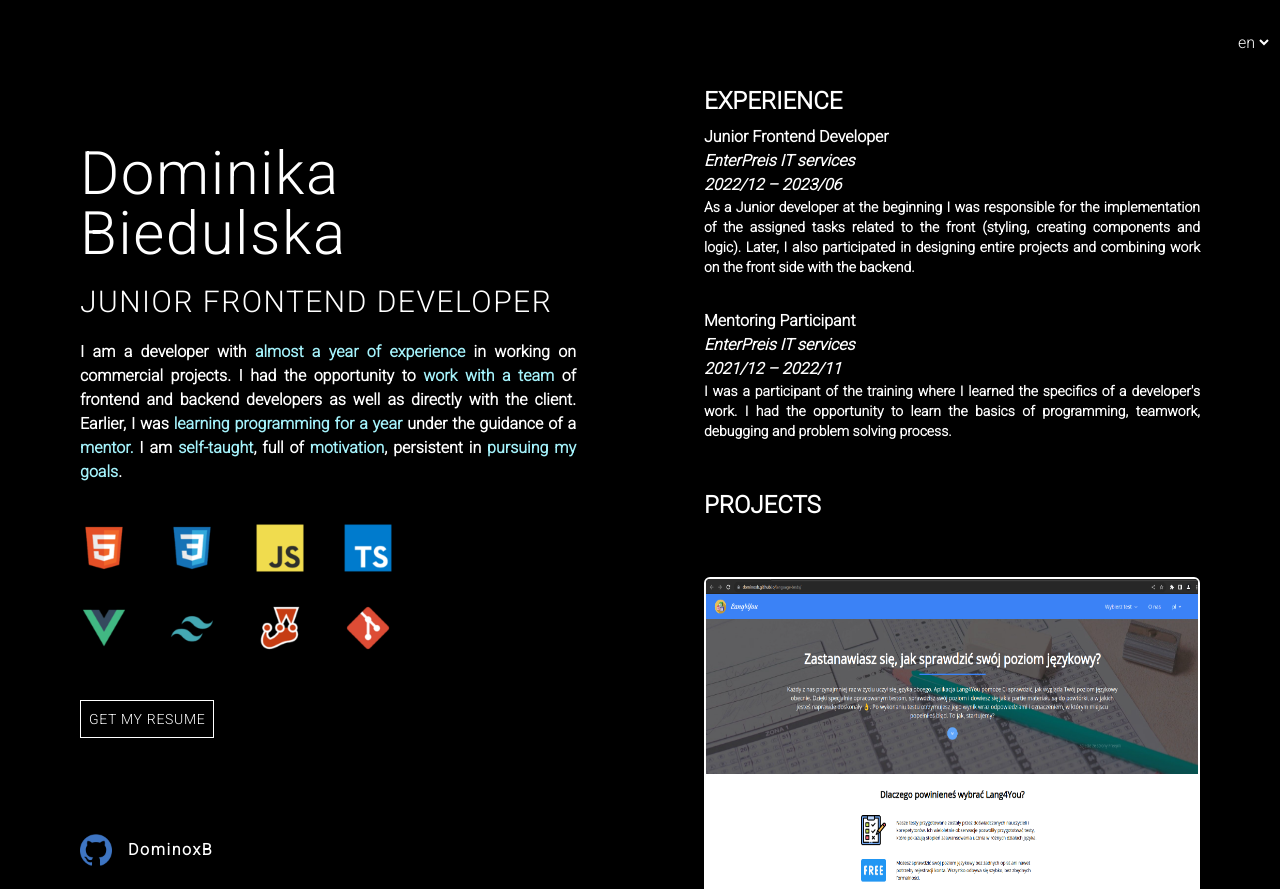
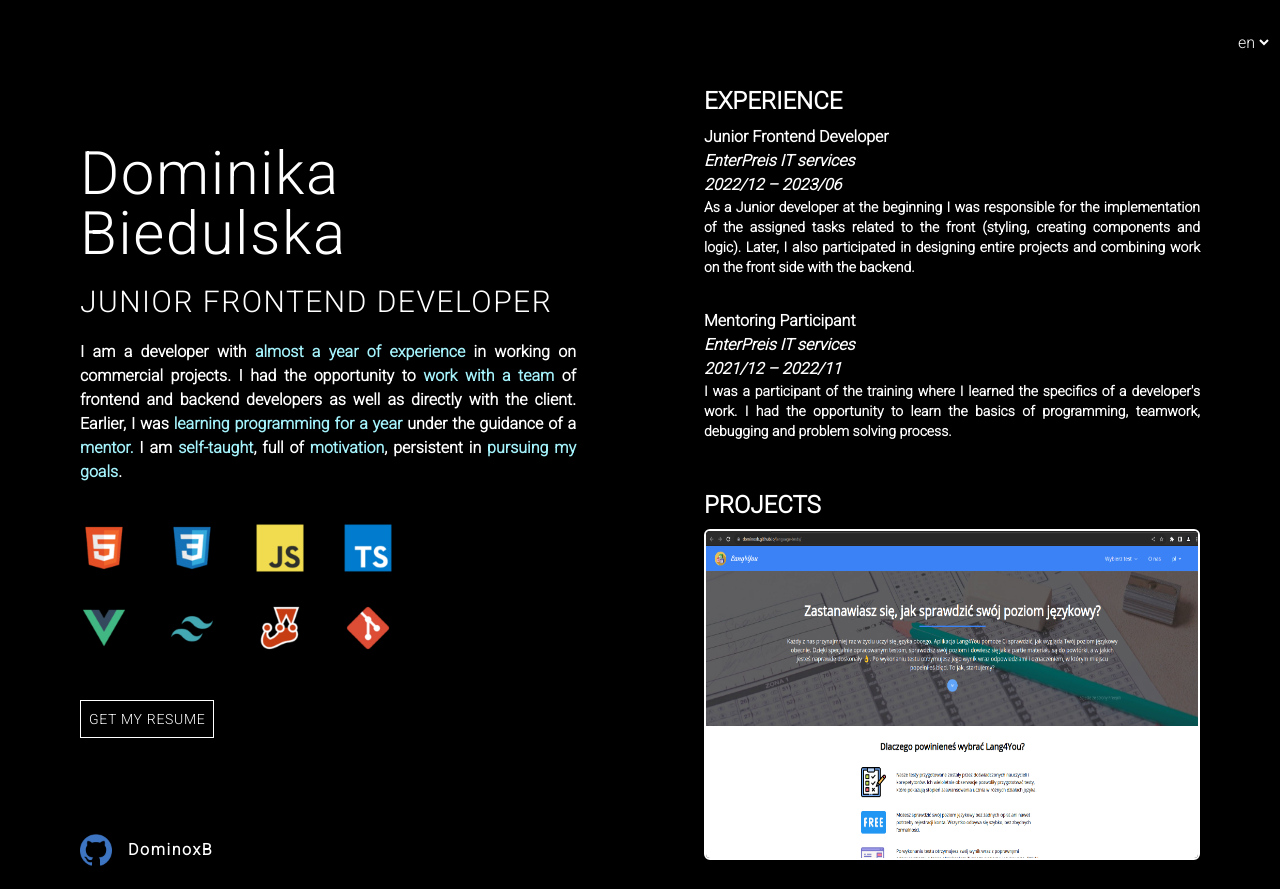
Before and after one commit to DominoxB/my-portfolio, a Vue app: page / in a window 1280 px wide. Shown: the top 889 px of the page. Built offline with nearby package versions, Linux system fonts and the light colour scheme.

Commit message:
fix: delete mt

```diff
--- a/src/components/MyProjects.vue
+++ b/src/components/MyProjects.vue
@@ -2,7 +2,7 @@
   <div class="mt-12 mb-10 text-gray-900">
     <span class="uppercase font-semibold text-2xl text-white">{{ $t('projects') }}</span>
     <!-- LANGUAGE TESTS -->
-    <div class="relative group mt-12 pb-2/3">
+    <div class="relative group pb-2/3">
     <img src="@/images/language-page.png" alt="tests"
       class="absolute w-full h-full rounded-md border-2 border-white mt-2 opacity-40 transition duration-700 lg:opacity-100 lg:group-hover:opacity-30" />
     <a href="https://dominoxb.github.io/language-tests/" target="_blank">
```
